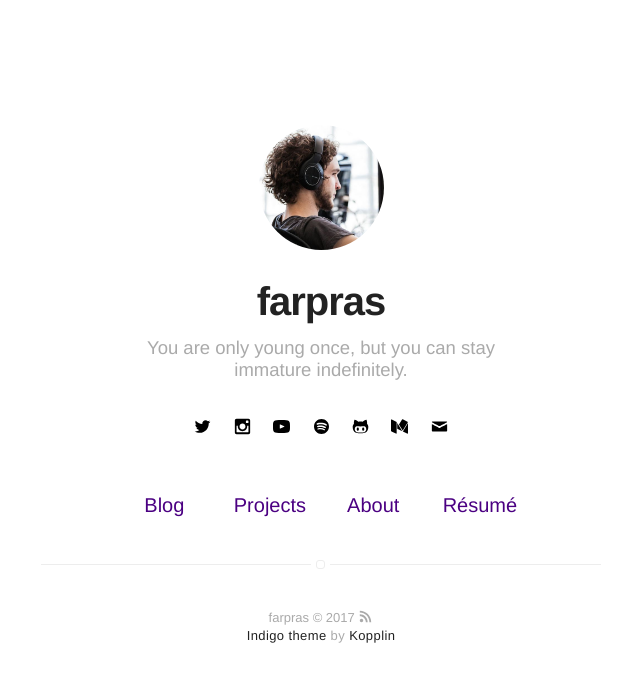
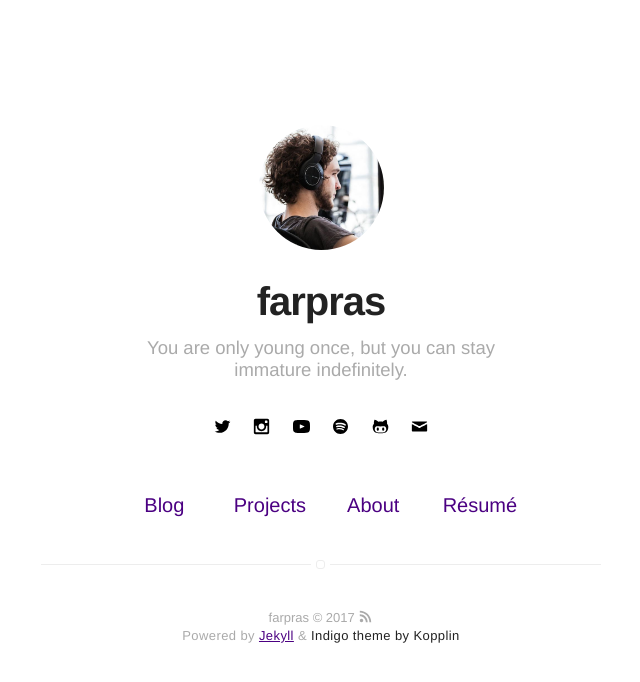
Before and after one commit to farpras/blog, a Jekyll site: the page built from index.html, in a window 1280 px wide. Shown: the top 682 px of the page, without its empty margins (319-959 px from the left). Built offline with Jekyll 4.4.1, drawn with Linux system fonts in a browser that asks for light colours.

Commit message:
Edit footer & config

```diff
--- a/_config.yml
+++ b/_config.yml
@@ -16,7 +16,7 @@ resume: true
 resume-external: true
 resume-url: https://google.com/?q=my+resume
 
-url: https://notes.farpras.xyz
+url: http://notes.farpras.xyz
 # your url: http://USERNAME.github.io
 
 permalink: /:title/
@@ -47,7 +47,7 @@ github: farpras
 # stackoverflow: 7044681/mystackoverflow
 # quora: userquora
 # reddit: username
-medium: medium
+# medium: medium
 # vimeo: myvimeo
 # lanyrd: mylanyrd
 email: farpras28@outlook.com
--- a/_includes/footer.html
+++ b/_includes/footer.html
@@ -2,6 +2,6 @@
     {{ site.name }} © {{ site.time | date: '%Y' }} <a class="link" href="{{ site.url }}/feed.xml" target="_blank"><svg class="icon icon-rss"><use xlink:href="#icon-rss"></use></svg></a>
 
     <p class="extra">
-        <a class="link" href="https://github.com/sergiokopplin/indigo">Indigo theme</a> by <a class="link" href="https://github.com/sergiokopplin/indigo">Kopplin</a>
+        Powered by <a href="https://github.com/jekyll/jekyll">Jekyll</a> & <a class="link" href="https://github.com/sergiokopplin/indigo">Indigo theme by Kopplin</a>
     </p>
 </footer>
```
